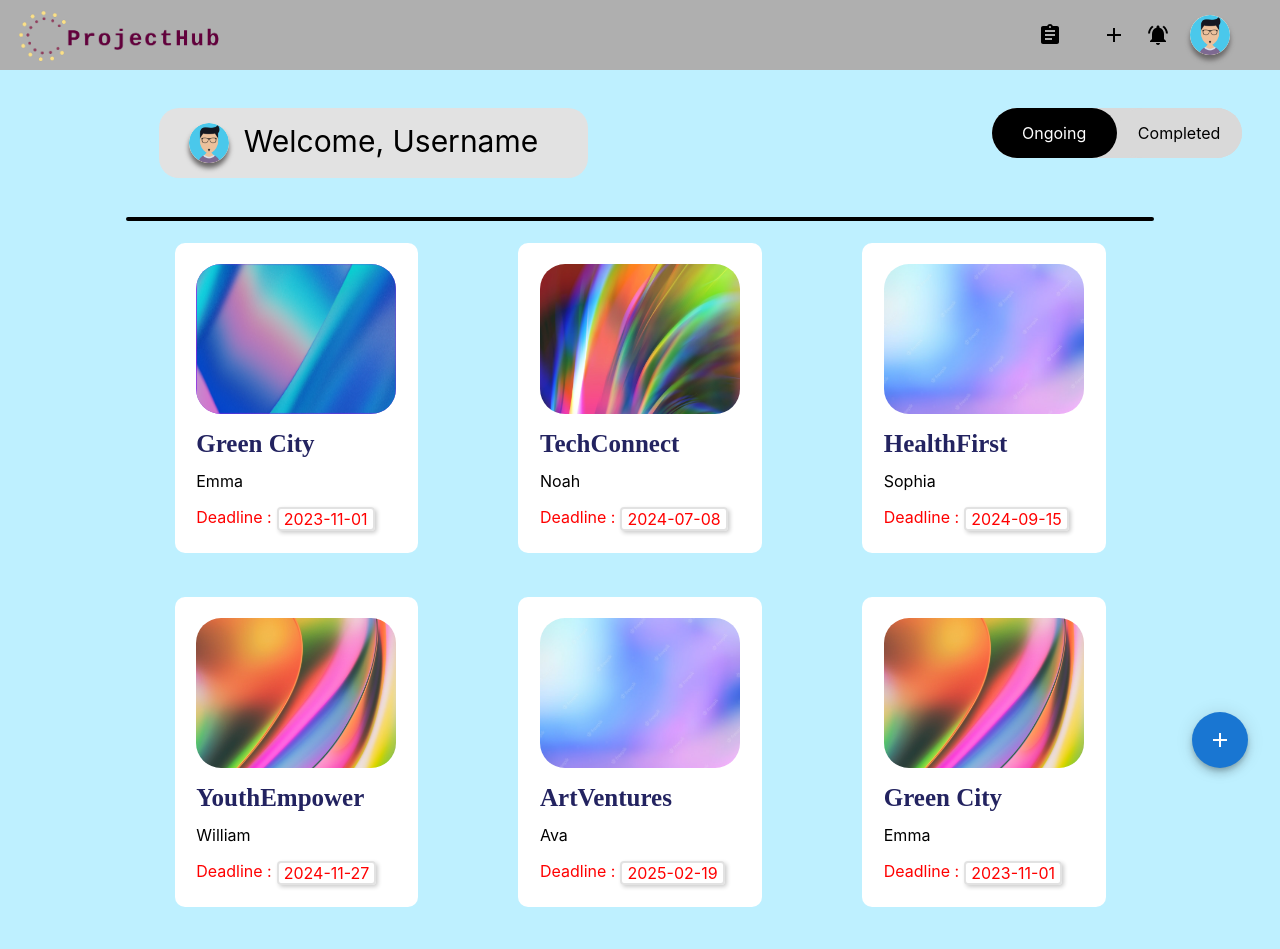
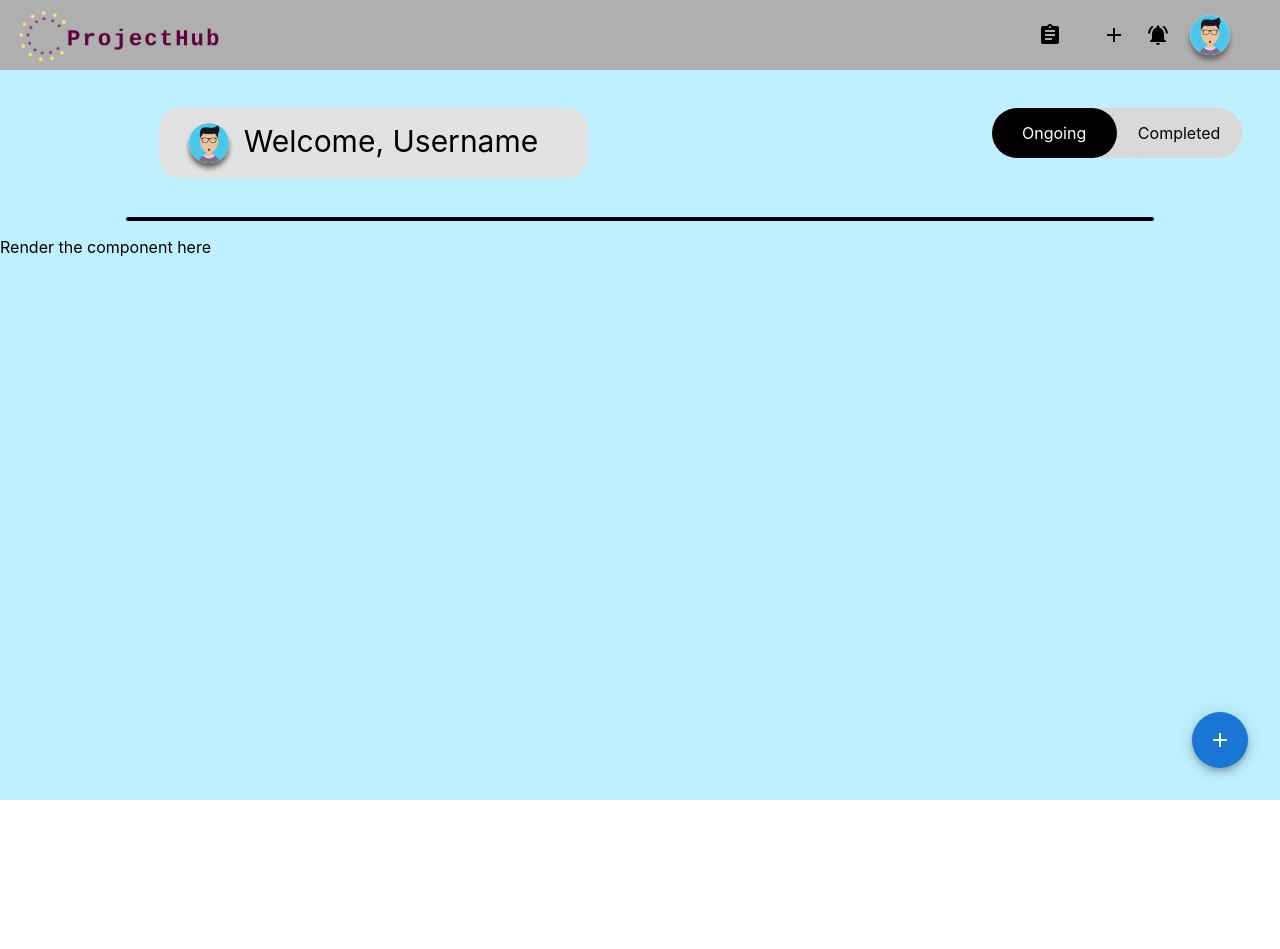
Before and after one commit to Anonymous719/4th-sem-projects, a React (Create React App) app: page /dashboard in a window 1280 px wide. Shown: the top 949 px of the page. After the commit the page ends 800 px from the top, so only its background shows below. Built offline with nearby package versions, Linux system fonts and the light colour scheme.

Commit message:
dasboard problem

```diff
--- a/src/GlobalVariable.jsx
+++ b/src/GlobalVariable.jsx
@@ -1,2 +1,9 @@
+import Cookies from "js-cookie";
+const GetToken=()=>{
+ const token = Cookies.get('token');
+ return token;
+}
+
+
 var globalToken ;
-export  {globalToken};
+export  {GetToken};
--- a/src/component/dashboardCards/dashboardCards.js
+++ b/src/component/dashboardCards/dashboardCards.js
@@ -4,7 +4,7 @@ import DeadlineBox from "../deadlineBox/deadlineBox";
 import CompleteDateBox from "../deadlineBox/completedDateBox";
 import { useNavigate } from "react-router-dom";
 
-const Cards = ({ ProjectsName, ProjectHead, Date, ImgSrc, isCompleted }) => {
+const Cards = ({ title, createdby, deadline, ImgSrc, isCompleted }) => {
   const navigateToProjectPage=()=>
 {
    navigate("/projectPage");
@@ -18,12 +18,12 @@ const navigate=useNavigate();
         src={ImgSrc}
         alt="profile  for project"
       ></img>
-      <h5>{ProjectsName}</h5>
-      <p>{ProjectHead}</p>
+      <h5>{title}</h5>
+      <p>{createdby}</p>
       {isCompleted ? (
-        <CompleteDateBox date={Date} />
+        <CompleteDateBox date={deadline} />
       ) : (
-        <DeadlineBox date={Date} />
+        <DeadlineBox date={deadline} />
       )}
     </div>
   );
--- a/src/pages/dashboard.jsx
+++ b/src/pages/dashboard.jsx
@@ -1,96 +1,178 @@
-import React, { useState } from "react";
+import React, { useState,useEffect } from "react";
 import "./dashboard.css";
-import  Topbar  from "../component/navBar/topbar";
+import Topbar from "../component/navBar/topbar";
 import { Cards } from "../component/dashboardCards/dashboardCards";
 import DashBoardSlideBar from "../component/SlideBar/dashBoardSlidebar";
 import { Avatar } from "@material-ui/core";
-import Avatar1 from "./../Images/avatar.png"
+import Avatar1 from "./../Images/avatar.png";
 import profilePic_1 from "../Images/CardProfilePic_1.png";
 import profilePic_2 from "../Images/CardProfilePic_2.png";
 import profilePic_3 from "../Images/CardProfilePic_3.png";
 import profilePic_4 from "../Images/CardProfilePic_4.png";
 import profilePic_5 from "../Images/CardProfilePic_5.png";
 import profilePic_6 from "../Images/CardProfilePic_6.png";
-import { Fab } from '@mui/material';
-import AddIcon from '@mui/icons-material/Add';
+import { Fab } from "@mui/material";
+import AddIcon from "@mui/icons-material/Add";
 import PopUpDashboard from "../component/popUp/dashboardPopUP";
 import Popup from "reactjs-popup";
+import { apiAddress } from "../component/API/api";
+import { GetToken } from "../GlobalVariable";
+import ErrorpopUp, { PositivepopUp } from "../component/popUp/ErrorpopUp";
+
 const Dashboard = () => {
+  const projectDetails1 = [
+    { id: 0, title: "", createdby: "", deadline: "", ImgSrc: profilePic_1 },
+  ];
+  window.onload = async function () {
+    setIsLoading(true);
+
+    const token = GetToken();
+    console.log(token);
+    try {
+      const response = await fetch(`${apiAddress}project/getall`, {
+        headers: {
+          Authorization: `Bearer ${token}`,
+        },
+      });
+      const result = await response.json();
+      console.log(result);
+      console.log(
+        result[0].title,
+        result[0].deadline,
+        result[0].createdby.name,
+        result[0].createdby._id
+      );
+      for (let i = 0; i < result.length; i++) {
+        projectDetails1[i] = {
+          id: result[i].createdby._id,
+          title: result[i].title,
+          createdby:  result[i].createdby.name,
+          deadline:  result[i].deadline,
+          ImgSrc: profilePic_1,
+        };
+      }
+      console.log(projectDetails1)
+      setIsLoading(false);
+    } catch (error) {
+      console.error(error);
+    }
+  };
+  // useEffect(() => {
+  //   setIsLoading(true);
+  //   const token = GetToken();
+  //   console.log(token);
+  //   try {
+  //     const response =fetch(`${apiAddress}project/getall`, {
+  //       headers: {
+  //         Authorization: `Bearer ${token}`,
+  //       },
+  //     });
+  //     const result = response.json();
+  //     console.log(result);
+  //     console.log(
+  //       result[0].title,
+  //       result[0].deadline,
+  //       result[0].createdby.name,
+  //       result[0].createdby._id
+  //     );
+  //     let i = 0;
+  //     for (let i = 0; i < response.length; i++) {
+  //       projectDetails1[i] = {
+  //         id: result[i].createdby._id,
+  //         title: result[i].title,
+  //         createdby:  result[i].createdby.name,
+  //         deadline:  result[i].deadline,
+  //         ImgSrc: profilePic_1,
+  //       };
+  //       setIsLoading(false);
+  //     }
+  //   } catch (error) {
+  //     console.error(error);
+  //   }
+  // }, []);
+
   const projectDetails = [
     {
       id: 1,
-      ProjectsName: "Green City",
-      ProjectHead: "Emma",
-      Date: "2023-11-01",
+      title: "Green City",
+      createdby: "Emma",
+      deadline: "2023-11-01",
       ImgSrc: profilePic_1,
     },
     {
       id: 2,
-      ProjectsName: "TechConnect",
-      ProjectHead: "Noah",
-      Date: "2024-07-08",
+      title: "TechConnect",
+      createdby: "Noah",
+      deadline: "2024-07-08",
       ImgSrc: profilePic_2,
     },
     {
       id: 3,
-      ProjectsName: "HealthFirst",
-      ProjectHead: "Sophia",
-      Date: "2024-09-15",
+      title: "HealthFirst",
+      createdby: "Sophia",
+      deadline: "2024-09-15",
       ImgSrc: profilePic_3,
     },
     {
       id: 4,
-      ProjectsName: "YouthEmpower",
-      ProjectHead: "William",
-      Date: "2024-11-27",
+      title: "YouthEmpower",
+      createdby: "William",
+      deadline: "2024-11-27",
       ImgSrc: profilePic_4,
     },
     {
       id: 5,
-      ProjectsName: "ArtVentures",
-      ProjectHead: "Ava",
-      Date: "2025-02-19",
+      title: "ArtVentures",
+      createdby: "Ava",
+      deadline: "2025-02-19",
       ImgSrc: profilePic_3,
     },
     {
       id: 6,
-      ProjectsName: "Green City",
-      ProjectHead: "Emma",
-      Date: "2023-11-01",
+      title: "Green City",
+      createdby: "Emma",
+      deadline: "2023-11-01",
       ImgSrc: profilePic_4,
     },
     {
       id: 7,
-      ProjectsName: "TechConnect",
-      ProjectHead: "Noah",
-      Date: "2024-07-08",
+      title: "TechConnect",
+      createdby: "Noah",
+      deadline: "2024-07-08",
       ImgSrc: profilePic_5,
     },
     {
       id: 8,
-      ProjectsName: "HealthFirst",
-      ProjectHead: "Sophia",
-      Date: "2024-09-15",
+      title: "HealthFirst",
+      createdby: "Sophia",
+      deadline: "2024-09-15",
       ImgSrc: profilePic_6,
     },
     {
       id: 9,
-      ProjectsName: "YouthEmpower",
-      ProjectHead: "William",
-      Date: "2024-11-27",
+      title: "YouthEmpower",
+      createdby: "William",
+      deadline: "2024-11-27",
       ImgSrc: profilePic_1,
     },
     {
       id: 10,
-      ProjectsName: "ArtVentures",
-      ProjectHead: "Ava",
-      Date: "2025-02-19",
+      title: "ArtVentures",
+      createdby: "Ava",
+      deadline: "2025-02-19",
       ImgSrc: profilePic_2,
     },
   ];
+
+  const [errorMsg, setErrorMsg] = useState("");
+  const [openResponse, setOpenResponse] = useState(false);
+  const [openError, setOpenError] = useState(false);
+  const closeModalError = () => setOpenError(false);
   const [isCompleted, changeCompleted] = useState(false);
   const [open, setOpen] = useState(false);
   const closeModal = () => setOpen(false);
+
+  const [isLoading, setIsLoading] = useState(false);
   return (
     <div className="DashBoard">
       <Topbar />
@@ -108,15 +190,22 @@ const Dashboard = () => {
         </div>
       </div>
       <hr />
-      <div class="dashboardBlocks">
-        {projectDetails.map((projects) => (
+      {isLoading && <p>Loading...</p>}
+      {!isLoading && <p>Render the component here</p>}
+      {/* <div class="dashboardBlocks">
+        {projectDetails1.map((projects) => (
           <Cards isCompleted={isCompleted} key={projects.id} {...projects} />
         ))}
-      </div>
+      </div> */}
 
-      <Fab onClick={() => setOpen((o) => !o)} color="primary" aria-label="add" style={{position: 'fixed', bottom: 32, right: 32, zIndex: 999}}>
+      <Fab
+        onClick={() => setOpen((o) => !o)}
+        color="primary"
+        aria-label="add"
+        style={{ position: "fixed", bottom: 32, right: 32, zIndex: 999 }}
+      >
         <Popup open={open} closeOnDocumentClick onClose={closeModal}>
-          <PopUpDashboard  onClose={closeModal} />
+          <PopUpDashboard onClose={closeModal} />
         </Popup>
         <AddIcon />
       </Fab>
```
Also changed, not shown: src/component/popUp/dashboardPopUP.jsx (+97 -27 lines). Lines whose indentation alone changed are shown as unchanged.
